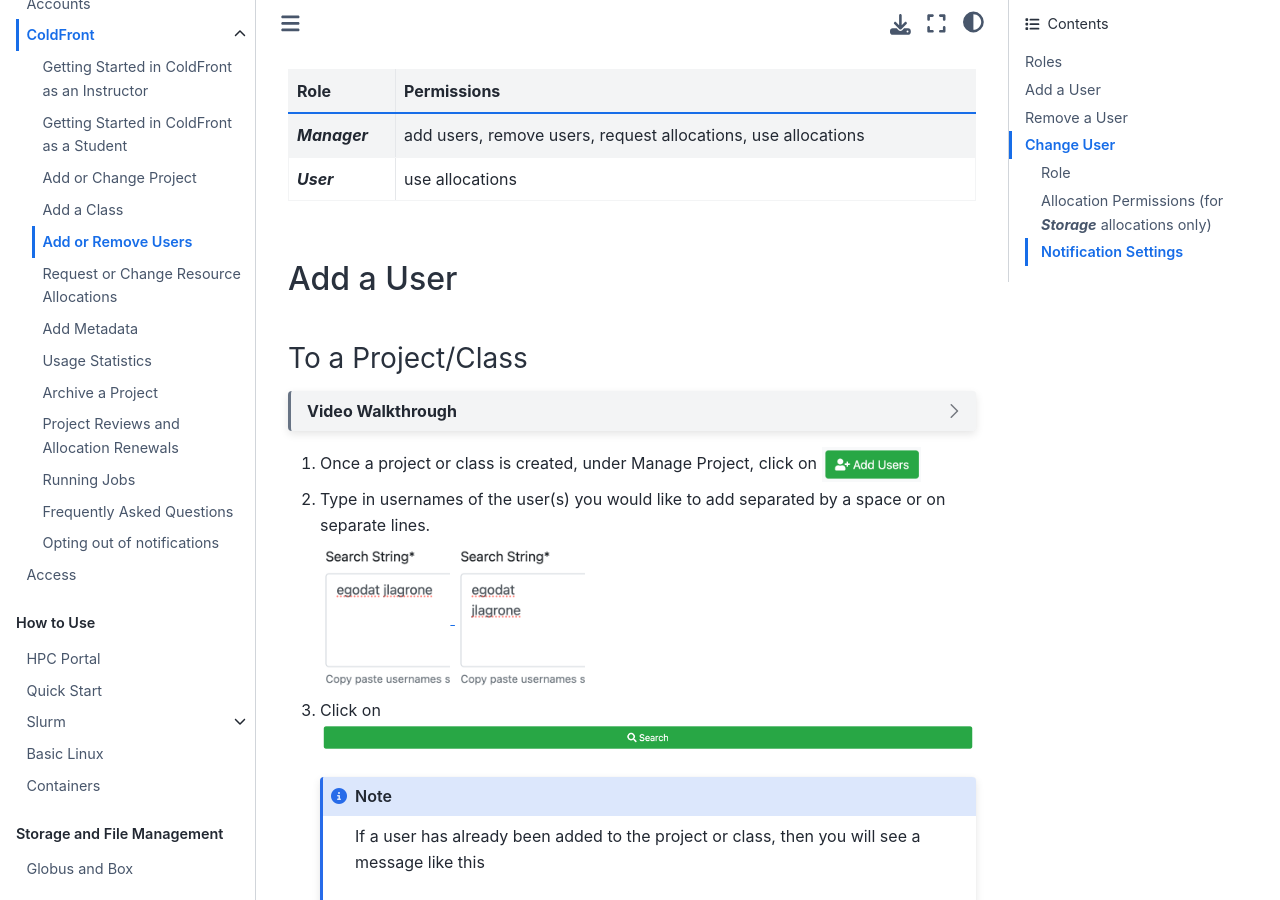
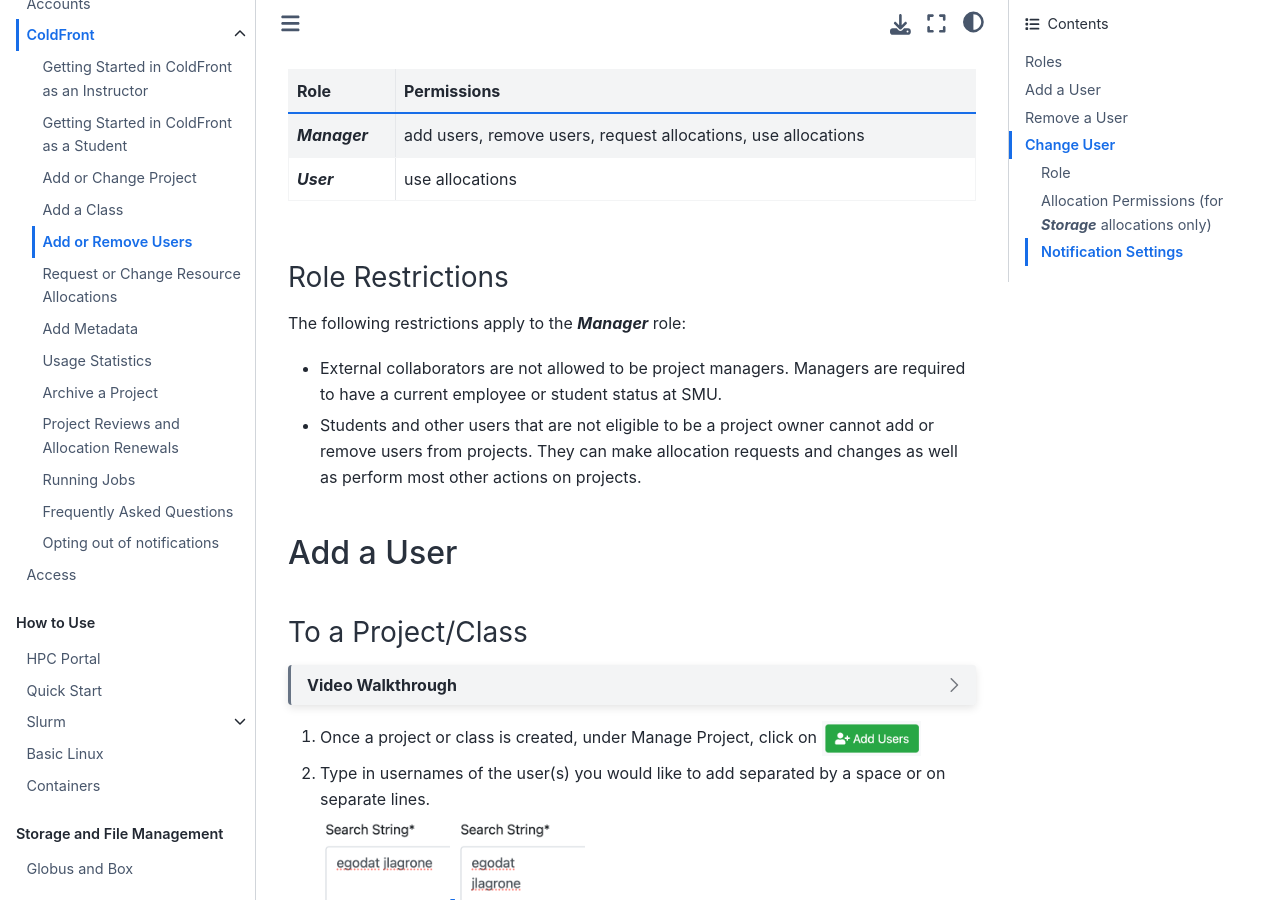
Before and after one commit to SouthernMethodistUniversity/hpc_docs, a Jupyter Book: the page built from docs/coldfront/add_remove_users.md, in a window 1280 px wide and 900 px high, scrolled down 354 px. Built offline with Jupyter Book 1.0.4 settings and Sphinx 7.4.7 and the Sphinx Book theme 1.1.4, drawn with Linux system fonts in a browser that asks for light colours.

Commit message:
add manager restrictions

```diff
--- a/docs/coldfront/add_remove_users.md
+++ b/docs/coldfront/add_remove_users.md
@@ -12,6 +12,16 @@
 | -------- | ------- |
 | ***Manager*** | add users, remove users, request allocations, use allocations |
 | ***User*** | use allocations |
+
+### Role Restrictions
+
+The following restrictions apply to the ***Manager*** role:
+
+- External collaborators are not allowed to be project managers.
+Managers are required to have a current employee or student status at SMU.
+- Students and other users that are not eligible to be a project owner
+cannot add or remove users from projects. They can make allocation requests
+and changes as well as perform most other actions on projects.
 
 ## Add a User
 
```
